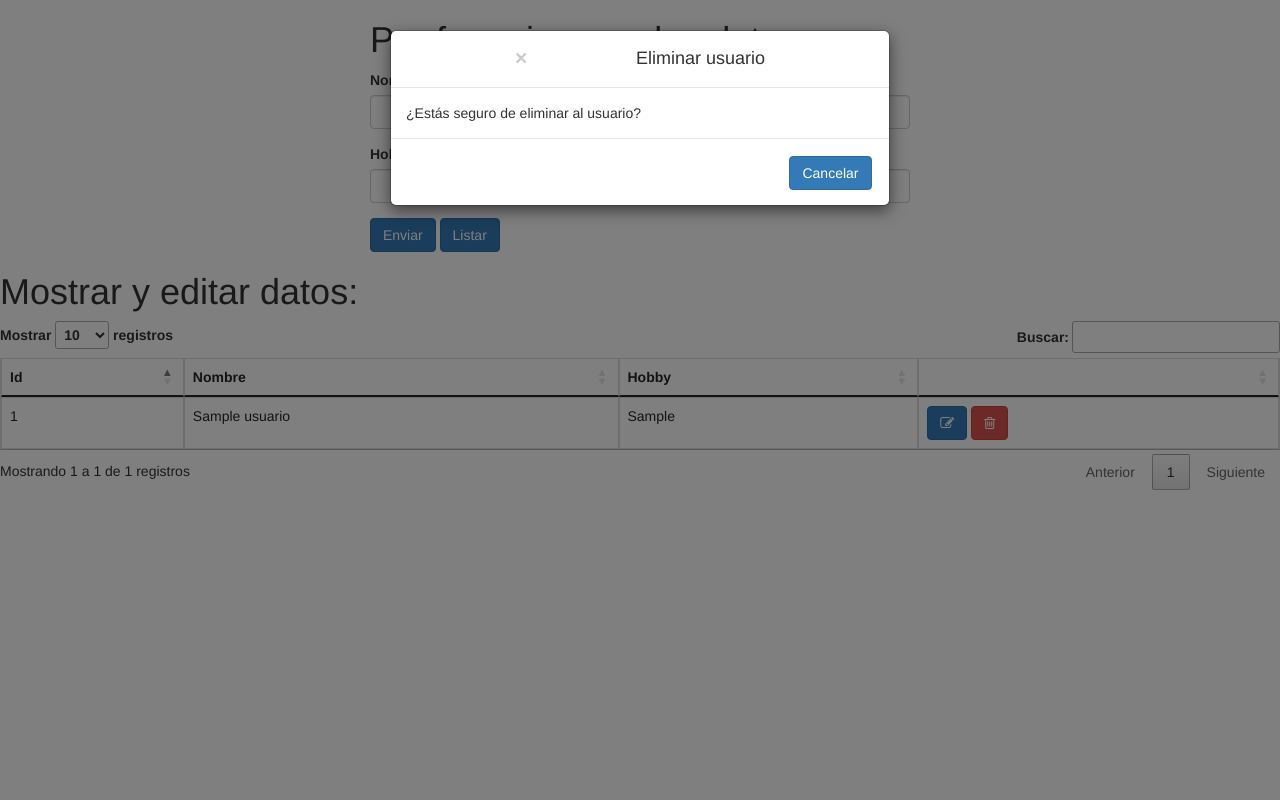
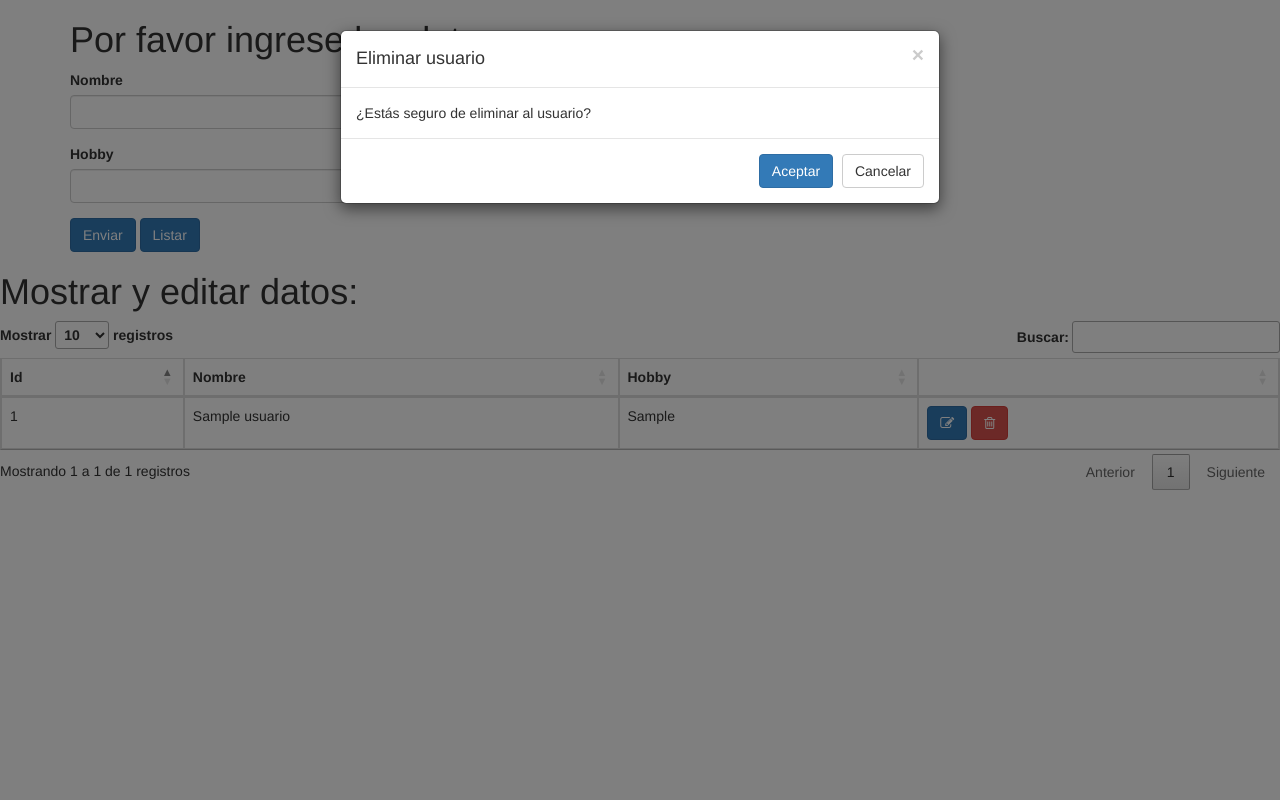
Before and after one commit to Kevin01-sys/php-without-framework, a PHP site: page / in a window 1280 px wide, after a click that opens the changed part. Run offline with PHP 8.4, Linux system fonts and the light colour scheme; tables that the repository leaves empty hold one stand-in row (values such as "Sample post"); data that the repository does not hold is empty; some libraries are stand-ins or nearby versions.

Commit message:
Modal correcto, botones editar y borrar traen los datos a los input

```diff
--- a/index.php
+++ b/index.php
@@ -1,11 +1,8 @@
-<?php
-$id=13;
- ?>
 <!DOCTYPE html>
 <html lang="en">
 <head>
 	<meta charset="UTF-8">
-    <meta name="viewport" content="width=device-width, initial-scale=1.0">
+    <meta name="viewport" content="width=device-width, initial-scale=1">
     <meta http-equiv="X-UA-Compatible" content="ie=edge">
 	<title>Tutorial Conexión PHP BD puro</title>
 	<!-- Css usado para dar estilo a la hoja -->
@@ -13,7 +10,7 @@ $id=13;
 	<!--Librerias para el uso del Datatable-->
 	<link rel="stylesheet" type="text/css" href="//cdn.datatables.net/1.10.21/css/jquery.dataTables.min.css"/>
 	<!-- Librerias para el uso de bootstrap -->
-	<link href="https://cdn.jsdelivr.net/npm/bootstrap@5.0.2/dist/css/bootstrap.min.css" rel="stylesheet">
+	<!--<link href="https://cdn.jsdelivr.net/npm/bootstrap@5.0.2/dist/css/bootstrap.min.css" rel="stylesheet">-->
 	<!-- Librerias para los iconos de los botones -->
 	<link href="http://maxcdn.bootstrapcdn.com/font-awesome/4.1.0/css/font-awesome.min.css" rel="stylesheet">
 	<!-- Con el link rel y los 2 script es que se puede levantar el modal -->
@@ -29,13 +26,14 @@ $id=13;
 				<h1>Por favor ingrese los datos:</h1>
 
 				<form method="post" action="registro.php">
+				  <input type="hidden" class="form-control" id="idusuario" name="idusuario">
 				  <div class="form-group">
 				    <label for="nombre">Nombre</label>
-				    <input type="text" class="form-control" name="nombre" >
+				    <input type="text" class="form-control" id="nombreusuario" name="nombre" >
 				  </div>
 				  <div class="form-group">
 				    <label for="hobby">Hobby</label>
-				    <input type="text" class="form-control" name="hobby" >
+				    <input type="text" class="form-control" id="hobby" name="hobby" >
 				  </div>
 				  <button type="submit" class="btn btn-primary">Enviar</button>
 				  <input type="button" id="btn_listar" class="btn btn-primary" value="Listar">
@@ -69,6 +67,9 @@ $id=13;
 	</div>
 
   <!-- Modal Eliminar usuario -->
+  <form id="frmEliminarUsuario" action="" method="POST">
+  		<input type="hidden" id="idusuarioeliminar" value="">
+  		<input type="hidden" id="opcion" name="opcion" value="eliminar">
 		  <div class="modal fade" id="modalEliminar" tabindex="-1" role="dialog" aria-labelledby="modalEliminarLabel">
 		    <div class="modal-dialog" role="document">
 		      <!-- Modal content-->
@@ -81,12 +82,14 @@ $id=13;
 		          ¿Estás seguro de eliminar al usuario?<strong data-name=""></strong>
 		        </div>
 		        <div class="modal-footer">
-          <button type="button" onclick="" class="btn btn-primary" data-dismiss="modal">Cancelar</button>
+		          <button type="button" onclick="" class="btn btn-primary" data-dismiss="modal">Aceptar</button>
+		          <button type="button" onclick="" class="btn btn-default" data-dismiss="modal">Cancelar</button>
 		        </div>
 		      </div>
 
 		    </div>
 		  </div>
+  </form>
   <!-- Fin Modal Eliminar usuario -->
 
 	<!-- Termino de div listar -->
@@ -98,6 +101,8 @@ $id=13;
           console.log("Probando document ready");
           listar();
        });
+
+
 
        //Al presionar el boton btn_listar, ocurrira la función listar()
        $("#btn_listar").on("click", function(){
@@ -117,20 +122,37 @@ $id=13;
     				{"data":"id"},
     				{"data":"nombre"},
     				{"data":"hobby"},
-    				{"defaultContent":'<button type="button" id="buttonEditar" class="editar btn btn-primary"><i class="fa fa-pencil-square-o"></i></button> <button type="button" class="eliminar btn btn-danger" data-toggle="modal" data-target="#modalEliminar"><i class="fa fa-trash-o"></i></button>'},
+    				{"defaultContent":'<button type="button" id="buttonEditar" class="editar btn btn-primary"><i class="fa fa-pencil-square-o"></i></button> <button type="button" id="buttonEliminar" class="eliminar btn btn-danger" data-toggle="modal" data-target="#modalEliminar"><i class="fa fa-trash-o"></i></button>'},
     			],
     			"language": idioma_espanol,
     		});
 
     		obtener_data_editar("#dt_cliente", table);
+
+    		obtener_id_eliminar("#dt_cliente", table);
+
+
     	}
 
     	var obtener_data_editar = function(tbody, table){
     		$(tbody).on("click", "#buttonEditar", function(){
     			var data = table.row( $(this).parents("tr")).data();
+    			var idusuario = $("#idusuario").val(data.id),
+    				nombre = $("#nombreusuario").val(data.nombre),
+    				hobby = $("#hobby").val(data.hobby);
     			console.log(data);
     		});
     	}
+
+    	var obtener_id_eliminar = function(tbody, table){
+    		$(tbody).on("click", "#buttonEliminar", function(){
+    			var data = table.row( $(this).parents("tr")).data();
+    			var idusuario = $("#frmEliminarUsuario #idusuarioeliminar").val(data.id);
+    			console.log(data);
+    		});
+    	}
+
+
 
     	var idioma_espanol = {
 							    "aria": {
```
Lines whose indentation alone changed are shown as unchanged.
